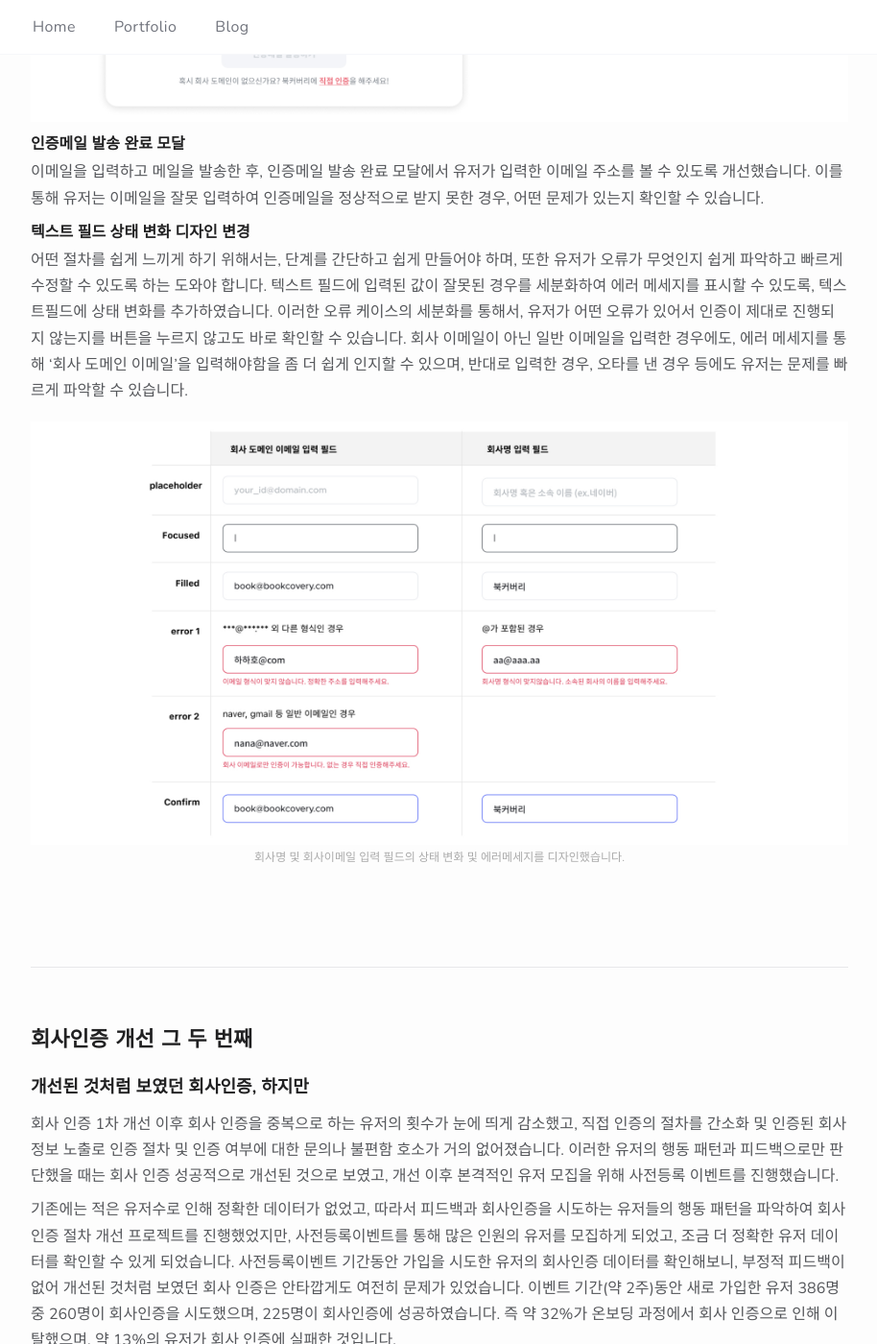
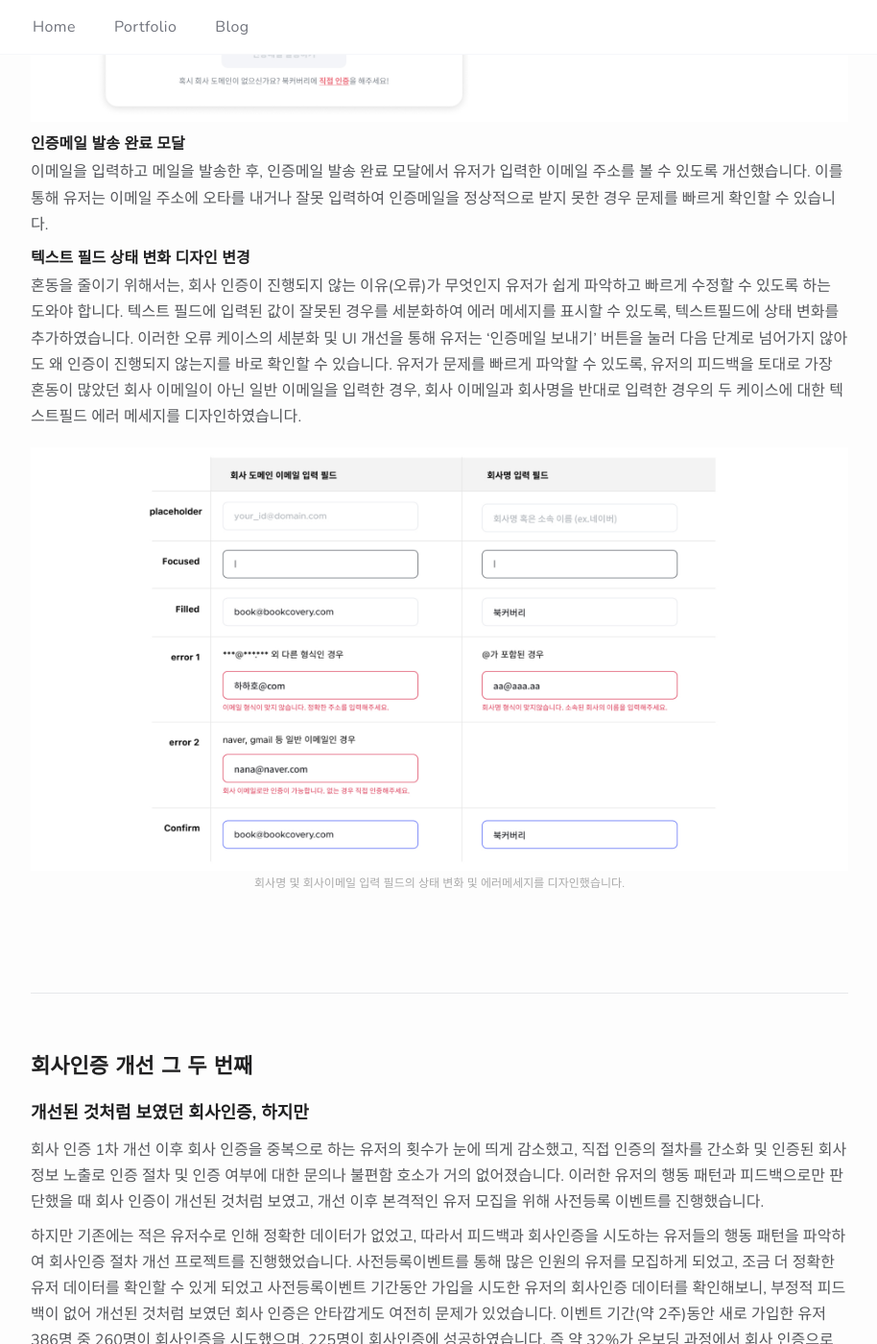
Before and after one commit to junethirty/junethirty.github.io, a Jekyll site: the page built from _portfolio/01_bookcovery.com.markdown, in a window 1280 px wide and 1400 px high, scrolled down 7045 px. Shown: the whole window at 96% size, without its empty margins (182-1096 px from the left). Built offline with Jekyll 4.4.1, drawn with Linux system fonts in a browser that asks for light colours; nearby versions of some CDN libraries; some of the changed text lies outside the part shown.

Commit message:
minor typo error fixed

```diff
--- a/_portfolio/01_bookcovery.com.markdown
+++ b/_portfolio/01_bookcovery.com.markdown
@@ -134,11 +134,11 @@ role: <strong>Role&#58;</strong> 프로덕트 디자이너 (User Reasearch, User
 
 ##### 인증메일 발송 완료 모달
 
-이메일을 입력하고 메일을 발송한 후, 인증메일 발송 완료 모달에서 유저가 입력한 이메일 주소를 볼 수 있도록 개선했습니다. 이를 통해 유저는 이메일을 잘못 입력하여 인증메일을 정상적으로 받지 못한 경우, 어떤 문제가 있는지 확인할 수 있습니다.
+이메일을 입력하고 메일을 발송한 후, 인증메일 발송 완료 모달에서 유저가 입력한 이메일 주소를 볼 수 있도록 개선했습니다. 이를 통해 유저는 이메일 주소에 오타를 내거나 잘못 입력하여 인증메일을 정상적으로 받지 못한 경우 문제를 빠르게 확인할 수 있습니다.
 
 ##### 텍스트 필드 상태 변화 디자인 변경
 
-어떤 절차를 쉽게 느끼게 하기 위해서는, 단계를 간단하고 쉽게 만들어야 하며, 또한 유저가 오류가 무엇인지 쉽게 파악하고 빠르게 수정할 수 있도록 하는 도와야 합니다. 텍스트 필드에 입력된 값이 잘못된 경우를 세분화하여 에러 메세지를 표시할 수 있도록, 텍스트필드에 상태 변화를 추가하였습니다. 이러한 오류 케이스의 세분화를 통해서, 유저가 어떤 오류가 있어서 인증이 제대로 진행되지 않는지를 버튼을 누르지 않고도 바로 확인할 수 있습니다. 회사 이메일이 아닌 일반 이메일을 입력한 경우에도, 에러 메세지를 통해 '회사 도메인 이메일'을 입력해야함을 좀 더 쉽게 인지할 수 있으며, 반대로 입력한 경우, 오타를 낸 경우 등에도 유저는 문제를 빠르게 파악할 수 있습니다.
+혼동을 줄이기 위해서는, 회사 인증이 진행되지 않는 이유(오류)가 무엇인지 유저가 쉽게 파악하고 빠르게 수정할 수 있도록 하는 도와야 합니다. 텍스트 필드에 입력된 값이 잘못된 경우를 세분화하여 에러 메세지를 표시할 수 있도록, 텍스트필드에 상태 변화를 추가하였습니다. 이러한 오류 케이스의 세분화 및 UI 개선을 통해 유저는 '인증메일 보내기' 버튼을 눌러 다음 단계로 넘어가지 않아도 왜 인증이 진행되지 않는지를 바로 확인할 수 있습니다.  유저가 문제를 빠르게 파악할 수 있도록, 유저의 피드백을 토대로 가장 혼동이 많았던 회사 이메일이 아닌 일반 이메일을 입력한 경우, 회사 이메일과 회사명을 반대로 입력한 경우의 두 케이스에 대한 텍스트필드 에러 메세지를 디자인하였습니다.
 
 <div class="img_row">
 	<img class="col three" src="{{ site.baseurl }}/img/bookcovery.company/bookcovery.company.12.jpg" alt="" title="bookcovery.company.12"/>
@@ -157,9 +157,9 @@ role: <strong>Role&#58;</strong> 프로덕트 디자이너 (User Reasearch, User
 
 #### 개선된 것처럼 보였던 회사인증, 하지만
 
-회사 인증 1차 개선 이후 회사 인증을 중복으로 하는 유저의 횟수가 눈에 띄게 감소했고, 직접 인증의 절차를 간소화 및 인증된 회사 정보 노출로 인증 절차 및 인증 여부에 대한 문의나 불편함 호소가 거의 없어졌습니다. 이러한 유저의 행동 패턴과 피드백으로만 판단했을 때는 회사 인증 성공적으로 개선된 것으로 보였고, 개선 이후 본격적인 유저 모집을 위해 사전등록 이벤트를 진행했습니다.
+회사 인증 1차 개선 이후 회사 인증을 중복으로 하는 유저의 횟수가 눈에 띄게 감소했고, 직접 인증의 절차를 간소화 및 인증된 회사 정보 노출로 인증 절차 및 인증 여부에 대한 문의나 불편함 호소가 거의 없어졌습니다. 이러한 유저의 행동 패턴과 피드백으로만 판단했을 때 회사 인증이 개선된 것처럼 보였고, 개선 이후 본격적인 유저 모집을 위해 사전등록 이벤트를 진행했습니다.
 
-기존에는 적은 유저수로 인해 정확한 데이터가 없었고, 따라서 피드백과 회사인증을 시도하는 유저들의 행동 패턴을 파악하여 회사인증 절차 개선 프로젝트를 진행했었지만, 사전등록이벤트를 통해 많은 인원의 유저를 모집하게 되었고, 조금 더 정확한 유저 데이터를 확인할 수 있게 되었습니다. 사전등록이벤트 기간동안 가입을 시도한 유저의 회사인증 데이터를 확인해보니, 부정적 피드백이 없어 개선된 것처럼 보였던 회사 인증은 안타깝게도 여전히 문제가 있었습니다. 이벤트 기간(약 2주)동안 새로 가입한 유저 386명 중 260명이 회사인증을 시도했으며, 225명이 회사인증에 성공하였습니다. 즉 약 32%가 온보딩 과정에서 회사 인증으로 인해 이탈했으며, 약 13%의 유저가 회사 인증에 실패한 것입니다.
+하지만 기존에는 적은 유저수로 인해 정확한 데이터가 없었고, 따라서 피드백과 회사인증을 시도하는 유저들의 행동 패턴을 파악하여 회사인증 절차 개선 프로젝트를 진행했었습니다. 사전등록이벤트를 통해 많은 인원의 유저를 모집하게 되었고, 조금 더 정확한 유저 데이터를 확인할 수 있게 되었고 사전등록이벤트 기간동안 가입을 시도한 유저의 회사인증 데이터를 확인해보니, 부정적 피드백이 없어 개선된 것처럼 보였던 회사 인증은 안타깝게도 여전히 문제가 있었습니다. 이벤트 기간(약 2주)동안 새로 가입한 유저 386명 중 260명이 회사인증을 시도했으며, 225명이 회사인증에 성공하였습니다. 즉 약 32%가 온보딩 과정에서 회사 인증으로 인해 이탈했으며, 약 13%의 유저가 회사 인증에 실패한 것입니다.
 
 <div class="callout">
 <span class="emoji-callout">🥶</span> <strong>Failure Rate</strong> <br>
```
